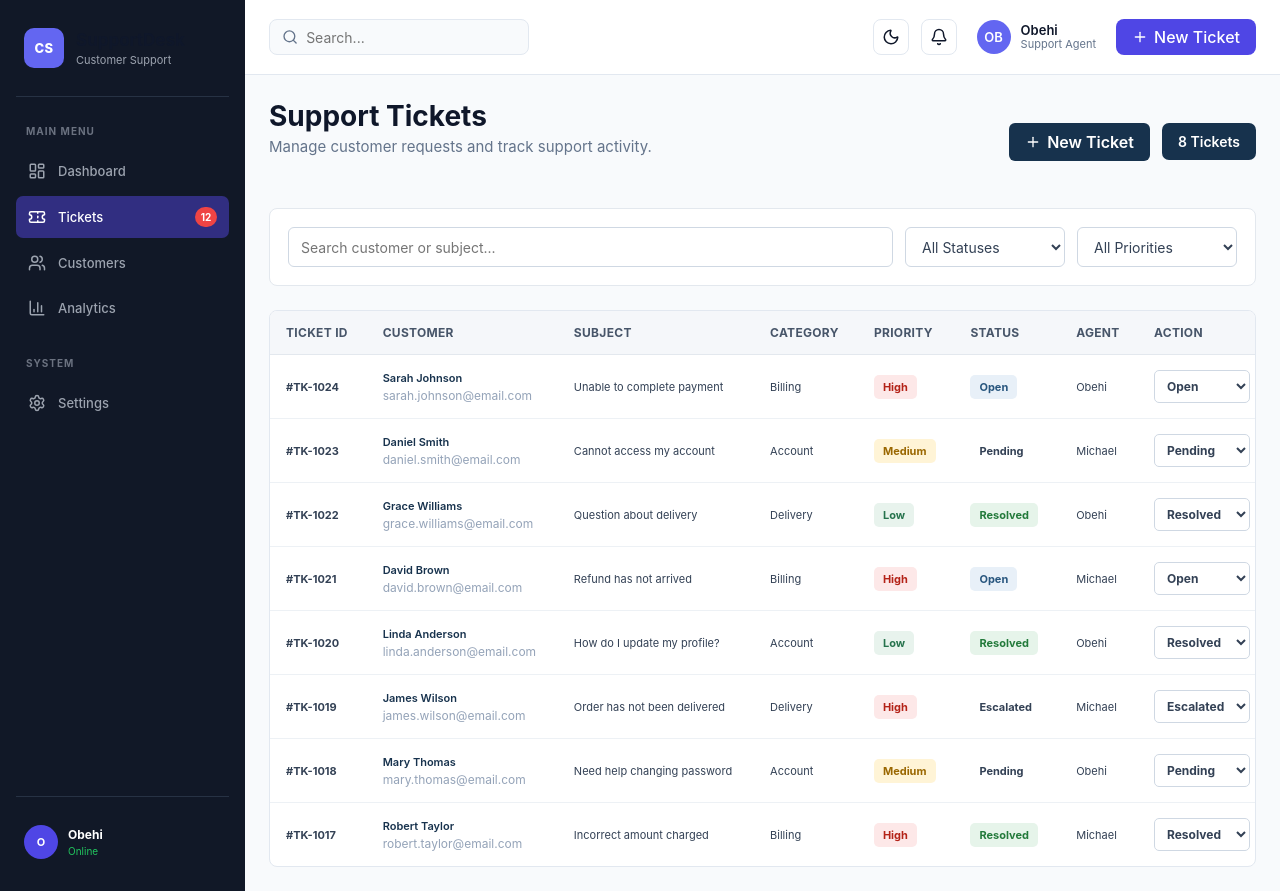
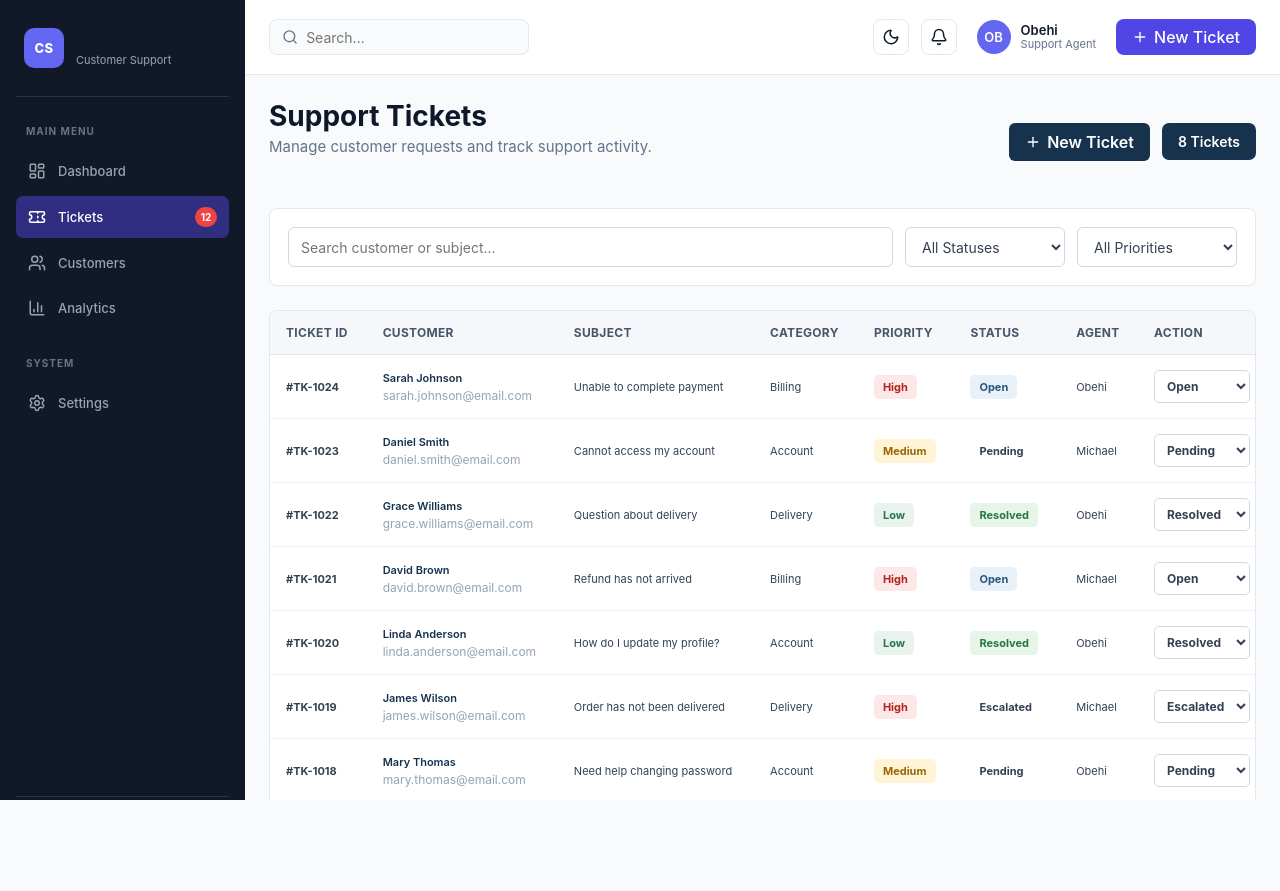
Before and after one commit to Obehi123-beep/customer-support-dashboard, a React (Vite) app: page / in a window 1280 px wide. After the commit the page ends 800 px from the top, so only its background shows below. Built offline with nearby package versions, Linux system fonts and the light colour scheme.

Commit message:
Fix global html and body height in index.css

```diff
--- a/src/index.css
+++ b/src/index.css
@@ -1,5 +1,13 @@
 * {
   box-sizing: border-box;
+}
+
+html,
+body {
+  margin: 0;
+  padding: 0;
+  height: 100%;
+  overflow-x: hidden;
 }
 
 html {
@@ -7,7 +15,6 @@ html {
 }
 
 body {
-  margin: 0;
   font-family:
     Inter,
     -apple-system,
```
